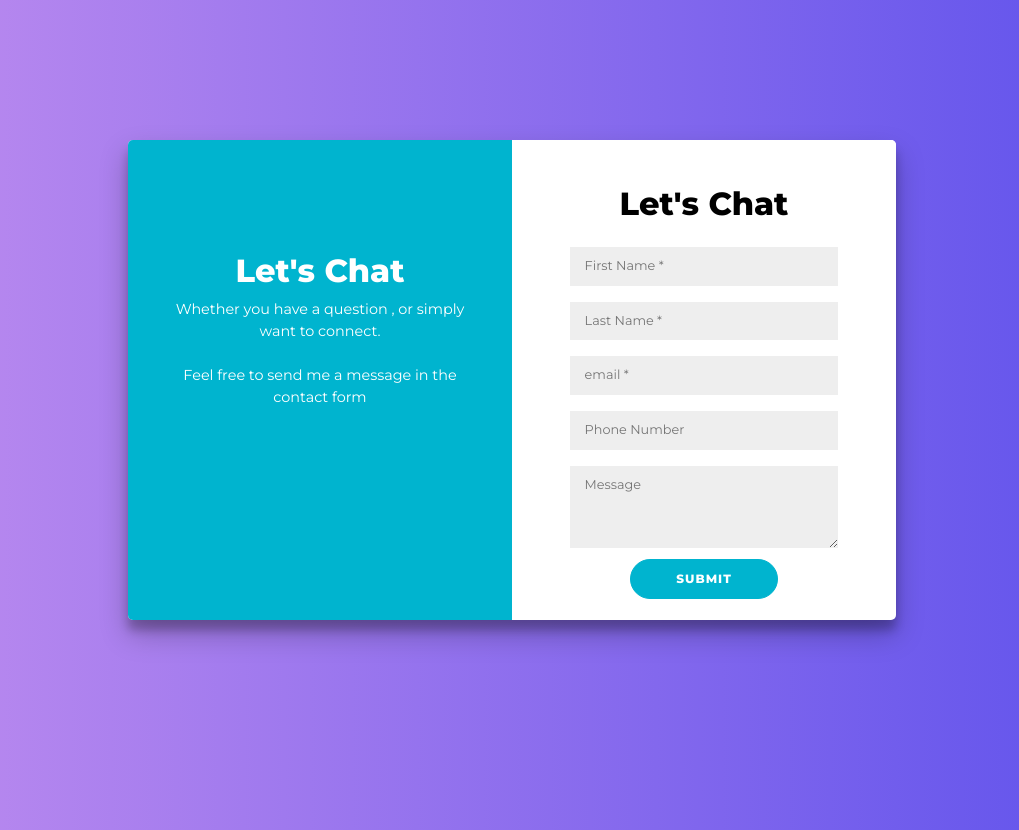
After one commit to vigneshshettyin/Bulk-Mailer, a Flask app: page /contact in a window 1280 px wide. The commit adds this page. Shown: the whole page, without its empty margins (128-1147 px from the left). Run offline with Flask 2, Linux system fonts and the light colour scheme; some libraries are stand-ins or nearby versions.

Commit message:
added the contact us page and backend code

```diff
--- a/app.py
+++ b/app.py
@@ -121,7 +121,13 @@ class User(db.Model, UserMixin):
                                 backref="templates")
     # subscribers = db.relationship('Subscriber',cascade = "all,delete", backref='subscribers')
 
-
+class Contact(db.Model):
+    id = db.Column(db.Integer, primary_key=True)
+    firstname = db.Column(db.String(50), nullable=False)
+    lastname = db.Column(db.String(50), nullable=False)
+    email = db.Column(db.String(50), nullable=False)
+    number = db.Column(db.String(50), nullable=False)
+    msg = db.Column(db.String(50), nullable=False)
 """END OF DATABASE MODELS"""
 
 # For Gravatar
@@ -883,6 +889,23 @@ def page_not_found(e):
     # note that we set the 404 status explicitly
     return render_template("404.html"), 404
 
+@app.route("/contact", methods=["POST", "GET"])
+def contact():
+    if request.method == "POST":
+        firstname = request.form.get("firstname")
+        lastname = request.form.get("lastname")
+        email = request.form.get("email")
+        number = request.form.get("number")
+        msg = request.form.get("msg")
+        print(firstname,lastname,email,number,msg)
+        entry = Contact(firstname = firstname, lastname = lastname,
+        email=email,number = number , msg = msg)
+        db.session.add(entry)
+        db.session.commit()
+        flash("Thanks For Contacting Us Someone will reach you soon!!", "success")
+        return redirect("/")
+    else:
+        return render_template("contact.html")
 
 # execute if file is the main file i.e., file wasn't imported
 if __name__ == "__main__":
--- a/static/css/landing.css
+++ b/static/css/landing.css
@@ -60,7 +60,7 @@ p {
 }
 
 .nav-item {
-  padding: 0 18px;
+  padding: 0 7px;
 }
 
 .nav-link {
--- /dev/null
+++ b/templates/contact.html
@@ -0,0 +1,183 @@
+<!DOCTYPE html>
+<html lang="en">
+
+<head>
+  <meta charset="UTF-8">
+  <meta content="width=device-width, initial-scale=1" name="viewport" />
+  <title>Contact Us</title>
+  <link rel="stylesheet" href="https://cdnjs.cloudflare.com/ajax/libs/normalize/5.0.0/normalize.min.css">
+  <style>
+    @import url("https://fonts.googleapis.com/css?family=Montserrat:400,800");
+
+    * {
+      box-sizing: border-box;
+      margin: 0;
+    }
+
+    body {
+      background: linear-gradient(90deg, #BE8CEF 0%, rgba(61, 46, 232, 0.83) 100%);
+      display: flex;
+      justify-content: center;
+      align-items: center;
+      flex-direction: column;
+      font-family: "Montserrat", sans-serif;
+      font-size: 10px;
+      height: 100vh;
+      margin: -20px 0 50px;
+    }
+
+    .container {
+      background-color: #ffffff;
+      border-radius: 5px;
+      box-shadow: 0 14px 28px rgba(0, 0, 0, 0.25), 0 10px 10px rgba(0, 0, 0, 0.22);
+      position: relative;
+      overflow: hidden;
+      width: 768px;
+      max-width: 100%;
+      min-height: 480px;
+      min-width: 370px;
+    }
+
+    h2 {
+      font-size: 2rem;
+      margin-bottom: 1rem;
+    }
+
+    .form-container {
+      display: flex;
+    }
+
+    .left-container {
+      flex: 1;
+      height: 480px;
+      background-color: #00b4cf;
+    }
+
+    .right-container {
+      display: flex;
+      flex: 1;
+      height: 460px;
+      background-color: #ffffff;
+      justify-content: center;
+      align-items: center;
+    }
+
+    .left-container {
+      display: flex;
+      flex: 1;
+      height: 480px;
+      justify-content: center;
+      align-items: center;
+      color: #ffffff;
+    }
+
+    .left-container p {
+      font-size: 0.9rem;
+    }
+
+    .right-inner-container {
+      width: 70%;
+      height: 80%;
+      text-align: center;
+    }
+
+    .left-inner-container {
+      height: 50%;
+      width: 80%;
+      text-align: center;
+      line-height: 22px;
+    }
+
+    input,
+    textarea {
+      background-color: #eee;
+      border: none;
+      padding: 12px 15px;
+      margin: 8px 0;
+      width: 100%;
+      font-size: 0.8rem;
+    }
+
+    input:focus,
+    textarea:focus {
+      outline: 1px solid #00b4cf;
+    }
+
+    button {
+      border-radius: 20px;
+      border: 1px solid #00b4cf;
+      background-color: #00b4cf;
+      color: #FFFFFF;
+      font-size: 12px;
+      font-weight: bold;
+      padding: 12px 45px;
+      letter-spacing: 1px;
+      text-transform: uppercase;
+      transition: transform 80ms ease-in;
+      cursor: pointer;
+    }
+
+    button:hover {
+      opacity: 0.7;
+    }
+
+    @media only screen and (max-width: 600px) {
+      .left-container {
+        display: none;
+      }
+
+      .lg-view {
+        display: none;
+      }
+    }
+
+    @media only screen and (min-width: 600px) {
+      .sm-view {
+        display: none;
+      }
+    }
+
+    form p {
+      text-align: left;
+    }
+  </style>
+</head>
+
+<body>
+  <div class="container">
+    <div class="form-container">
+      <div class="left-container">
+        <div class="left-inner-container">
+          <h2>Let's Chat</h2>
+          <p>Whether you have a question , or simply want to connect.</p>
+          <br>
+          <p>Feel free to send me a message in the contact form</p>
+        </div>
+      </div>
+      <div class="right-container">
+        <div class="right-inner-container">
+          <form action="/contact" method="POST">
+            <h2 class="sm-view">Contact Us</h2>
+            <h2 class="lg-view">Let's Chat</h2>
+            <div class="social-container">
+              <a href="#" class="social"><i class="fab fa-facebook-f"></i></a>
+              <a href="#" class="social"><i class="fab fa-google-plus-g"></i></a>
+              <a href="#" class="social"><i class="fab fa-linkedin-in"></i></a>
+            </div>
+            <input type="text" placeholder="First Name *" name="firstname" required />
+            <input type="text" placeholder="Last Name *" name="lastname" required />
+            <input type="email" placeholder="email *" name="email" required />
+            <input type="tel" placeholder="Phone Number" name="number" required />
+            <textarea rows="4" placeholder="Message" name="msg" required></textarea>
+            <button style="
+    outline: none;">Submit</button>
+          </form>
+        </div>
+      </div>
+    </div>
+  </div>
+
+
+</body>
+
+</html>
```
Also changed, not shown: templates/landing.html (+17 -0 lines).
